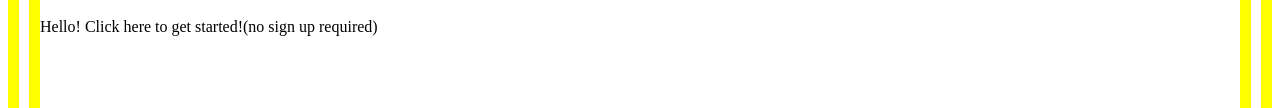
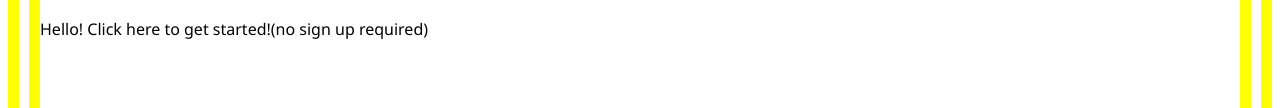
Before and after one commit to DeanHeins/Comunity-books, a plain HTML site: page index.html in a window 1280 px wide. Shown: the part 215-323 px from the top of the page. Drawn offline with Linux system fonts and the light colour scheme.

Commit message:
Started working on the start

```diff
--- a/index.html
+++ b/index.html
@@ -6,7 +6,7 @@
         <h1>
             Hello! Welcome to my website, i want this to be a fun place to share casual writen stories with the community. My email is DeanHeins12@gmail.com, if you want your stories here, share them with me, and i'l make a new page for them. Sayonara, Hasta la vista, Salut, Au'revoire, and goodbye!
         </h1>
-        <div>
+        <div class="anchorstarter">
             <p>Hello!
                 <a>Click here to get started!(no sign up required)</a>
             </p>
--- a/indexstyle.css
+++ b/indexstyle.css
@@ -2,10 +2,14 @@ body{
     border-style: dotted double;
     border-width:2rem;
     border-color: yellow;
-    border-radius: 16px;
-    }
+}
     h1{
         font-family:'Segoe UI';
         color:green;
 
     }
+   .anchorstarter{
+    font-size:16px;
+    font-family:'Segoe UI';
+
+   }
```
